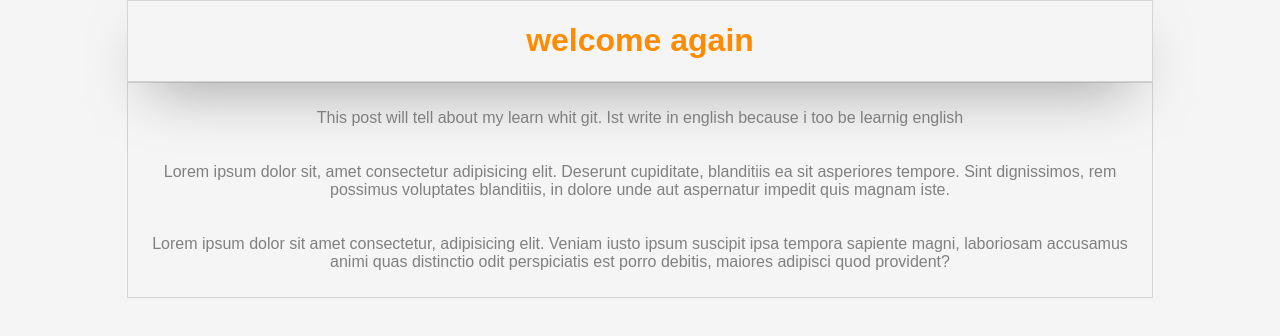
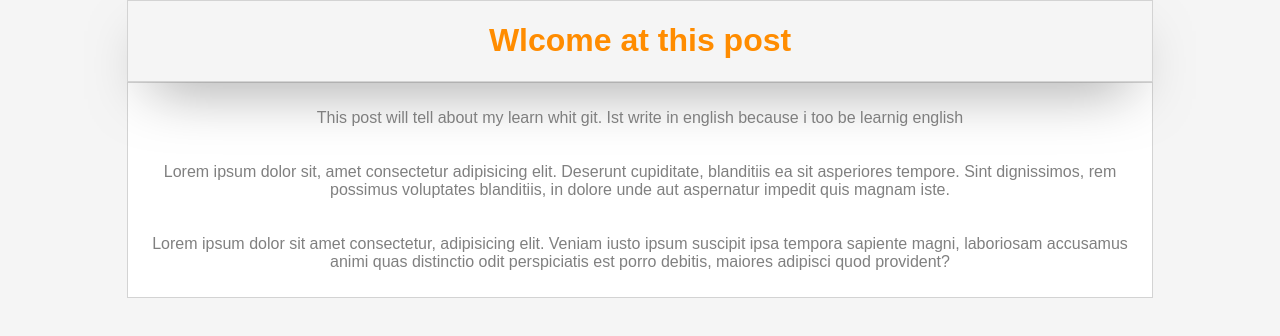
Before and after one commit to JUANCAMILO-JC/Simple-page-post, a plain HTML site: page index.html in a window 1280 px wide. Drawn offline with Linux system fonts and the light colour scheme.

Commit message:
One version fo post

```diff
--- a/css/styles.css
+++ b/css/styles.css
@@ -22,6 +22,7 @@
     width: 80%;
     text-align: center;
     margin: auto;
+    background-color: white
 }
 
 .header {
--- a/index.html
+++ b/index.html
@@ -10,7 +10,7 @@
 <body>
     <div id="container">
         <div id="header" class="header">
-            <h1 class="title_post">welcome again</h1>
+            <h1 class="title_post">Wlcome at this post</h1>
         </div>
 
         <div class="section">
```
